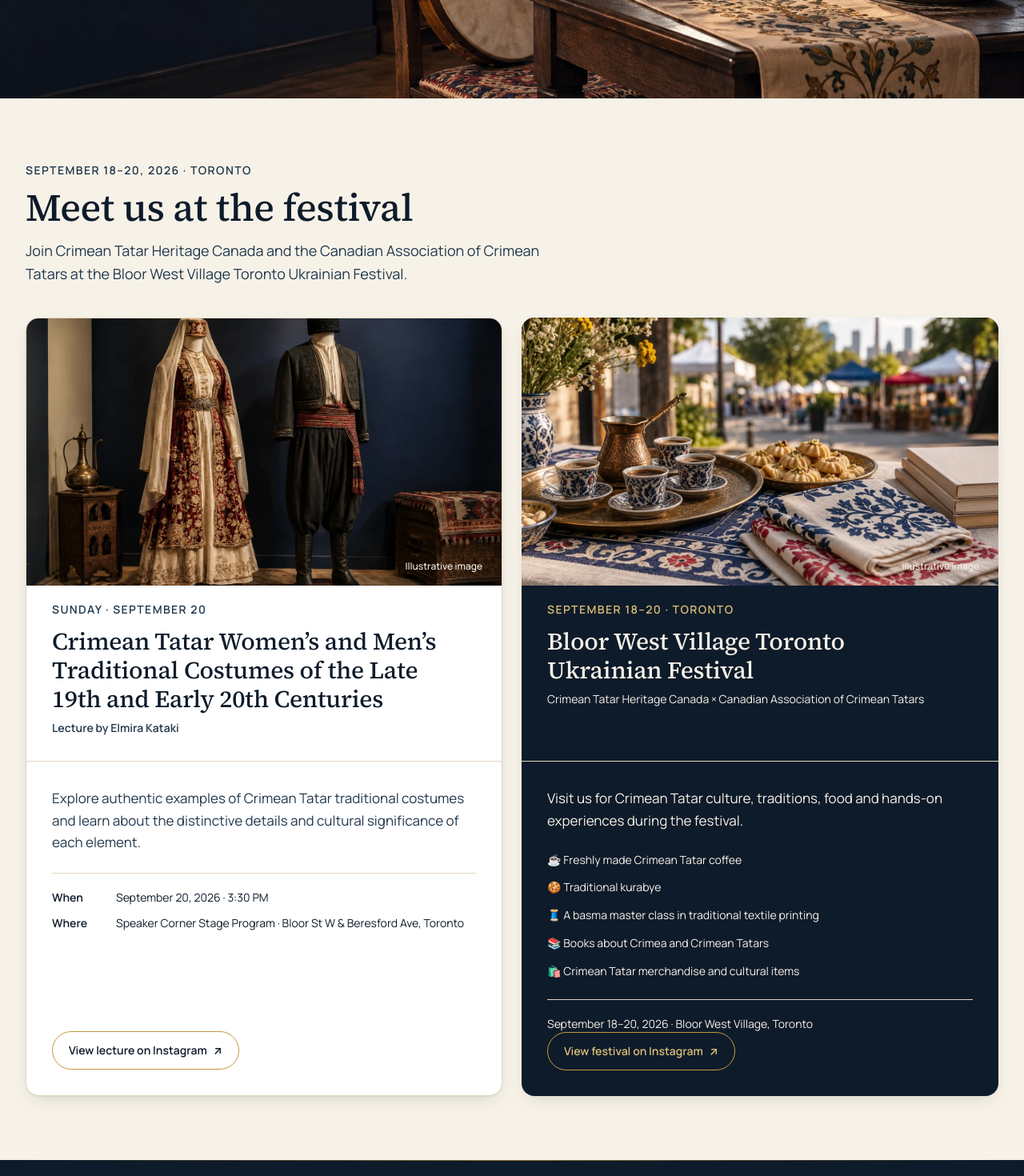
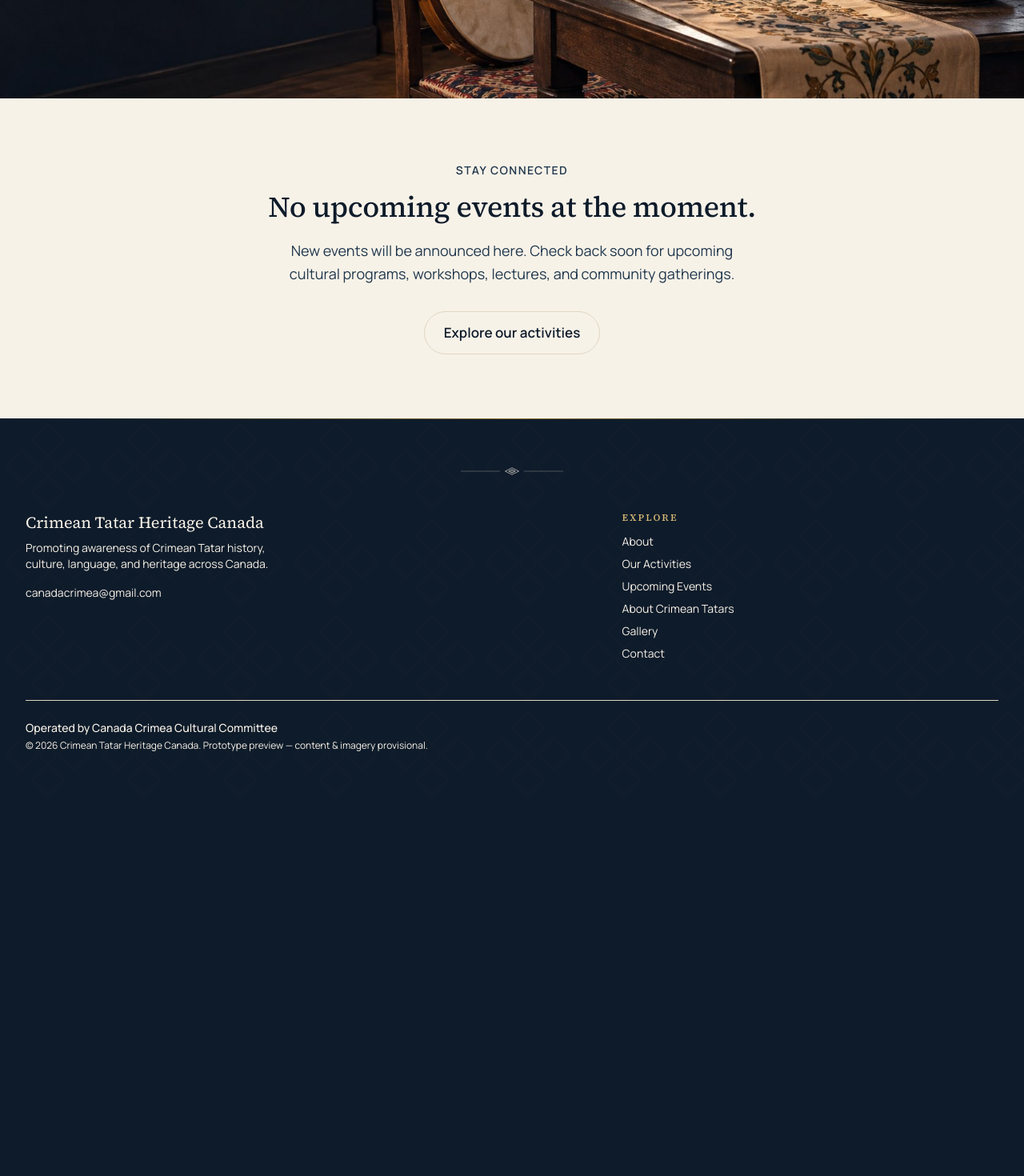
Before and after one commit to maxudovvv/cth, a Next.js app: page /upcoming-events in a window 1280 px wide. Shown: the part 360-1830 px from the top of the page at 80% size. After the commit the page ends 1356 px from the top, so only its background shows below. Built offline with nearby package versions, Linux system fonts and the light colour scheme.

Commit message:
Replace past events with upcoming events empty state

```diff
--- a/src/app/upcoming-events/page.tsx
+++ b/src/app/upcoming-events/page.tsx
@@ -1,11 +1,6 @@
 import type { Metadata } from "next";
 import Image from "next/image";
-
-const lectureInstagram = "https://www.instagram.com/reel/DdUcUhrx1Sm/?stkn=MWZxZnpseGIxNW44dA==";
-const festivalInstagram = "https://www.instagram.com/reel/DdUcUhrx1Sm/?stkn=MWZxZnpseGIxNW44dA==";
-
-const instagramLinkClass =
-  "inline-flex min-h-[48px] items-center justify-center rounded-full border border-gold px-5 py-3 text-sm font-semibold transition-colors focus-visible:outline focus-visible:outline-2 focus-visible:outline-offset-2 focus-visible:outline-gold";
+import Link from "next/link";
 
 export const metadata: Metadata = {
   title: "Upcoming Events",
@@ -24,86 +19,23 @@
           <p className="mt-5 max-w-lg text-lg leading-relaxed text-ivory/90">Meet, share stories, and celebrate Crimean Tatar heritage with our community.</p>
         </div>
       </header>
-      <section className="bg-ivory py-16 md:py-20" aria-labelledby="events-title">
-        <div className="container-wide">
-          <p className="text-sm font-semibold uppercase tracking-widest text-navy-600">September 18–20, 2026 · Toronto</p>
-          <h2 id="events-title" className="mt-3 font-display text-3xl text-navy md:text-5xl">Meet us at the festival</h2>
-          <p className="mt-4 max-w-2xl text-lg leading-relaxed text-navy-600">
-            Join Crimean Tatar Heritage Canada and the Canadian Association of Crimean Tatars
-            at the Bloor West Village Toronto Ukrainian Festival.
+
+      <section className="bg-ivory py-16 md:py-20" aria-labelledby="events-status">
+        <div className="container-wide max-w-3xl text-center">
+          <p className="text-sm font-semibold uppercase tracking-widest text-navy-600">Stay connected</p>
+          <h2 id="events-status" className="mt-4 font-display text-3xl text-navy md:text-4xl">
+            No upcoming events at the moment.
+          </h2>
+          <p className="mx-auto mt-5 max-w-xl text-lg leading-relaxed text-navy-600">
+            New events will be announced here. Check back soon for upcoming cultural programs,
+            workshops, lectures, and community gatherings.
           </p>
-
-          <div className="mt-10 grid auto-rows-fr items-stretch gap-6 lg:grid-cols-2">
-            <article className="flex h-full flex-col overflow-hidden rounded-2xl border border-line bg-white shadow-soft">
-              <div className="relative aspect-[16/9] overflow-hidden">
-                <Image
-                  src="/media/events/costume-lecture-illustration.webp"
-                  alt="Illustrative display of women's and men's traditional Crimean Tatar attire."
-                  fill
-                  sizes="(max-width: 1024px) 100vw, 50vw"
-                  className="object-cover object-[center_38%]"
-                />
-                <span className="absolute bottom-3 right-3 rounded-full bg-navy/75 px-3 py-1 text-xs font-medium text-ivory">Illustrative image</span>
-              </div>
-              <div className="min-h-[190px] border-b border-line bg-sand/55 px-6 py-5 md:px-8 lg:min-h-[220px]">
-                <p className="text-sm font-semibold uppercase tracking-widest text-navy-600">Sunday · September 20</p>
-                <h3 className="mt-3 font-display text-2xl leading-snug text-navy md:text-3xl">
-                  Crimean Tatar Women’s and Men’s Traditional Costumes of the Late 19th and Early 20th Centuries
-                </h3>
-                <p className="mt-2 text-sm font-semibold text-navy-600">Lecture by Elmira Kataki</p>
-              </div>
-              <div className="flex flex-1 flex-col px-6 py-6 md:px-8 md:py-8">
-                <p className="leading-relaxed text-navy-600">
-                  Explore authentic examples of Crimean Tatar traditional costumes and learn about
-                  the distinctive details and cultural significance of each element.
-                </p>
-                <dl className="mt-6 space-y-3 border-t border-line pt-5 text-sm text-navy">
-                  <div className="flex gap-4"><dt className="w-16 shrink-0 font-semibold">When</dt><dd><time dateTime="2026-09-20T15:30:00-04:00">September 20, 2026 · 3:30 PM</time></dd></div>
-                  <div className="flex gap-4"><dt className="w-16 shrink-0 font-semibold">Where</dt><dd>Speaker Corner Stage Program · Bloor St W &amp; Beresford Ave, Toronto</dd></div>
-                </dl>
-                <a href={lectureInstagram} target="_blank" rel="noopener noreferrer" className={`${instagramLinkClass} mt-auto self-start pt-3 text-navy hover:bg-gold/15`}>
-                  View lecture on Instagram <span aria-hidden="true" className="ml-2">↗</span>
-                </a>
-              </div>
-            </article>
-
-            <article className="flex h-full flex-col overflow-hidden rounded-2xl bg-navy text-ivory shadow-soft">
-              <div className="relative aspect-[16/9] overflow-hidden">
-                <Image
-                  src="/media/events/festival-table-illustration.webp"
-                  alt="Illustrative festival table with coffee, sweets, printed textiles and books."
-                  fill
-                  sizes="(max-width: 1024px) 100vw, 50vw"
-                  className="object-cover"
-                />
-                <span className="absolute bottom-3 right-3 rounded-full bg-navy/75 px-3 py-1 text-xs font-medium text-ivory">Illustrative image</span>
-              </div>
-              <div className="min-h-[190px] border-b border-ivory/15 px-6 py-5 md:px-8 lg:min-h-[220px]">
-                <p className="text-sm font-semibold uppercase tracking-widest text-gold-soft">September 18–20 · Toronto</p>
-                <h3 className="mt-3 font-display text-2xl leading-snug text-ivory md:text-3xl">Bloor West Village Toronto Ukrainian Festival</h3>
-                <p className="mt-2 text-sm text-ivory/75">Crimean Tatar Heritage Canada × Canadian Association of Crimean Tatars</p>
-              </div>
-              <div className="flex flex-1 flex-col px-6 py-6 md:px-8 md:py-8">
-                <p className="leading-relaxed text-ivory/85">
-                  Visit us for Crimean Tatar culture, traditions, food and hands-on experiences
-                  during the festival.
-                </p>
-                <ul className="mt-6 space-y-3 text-sm leading-relaxed text-ivory/90">
-                  <li>☕ Freshly made Crimean Tatar coffee</li>
-                  <li>🍪 Traditional kurabye</li>
-                  <li>🧵 A basma master class in traditional textile printing</li>
-                  <li>📚 Books about Crimea and Crimean Tatars</li>
-                  <li>🛍️ Crimean Tatar merchandise and cultural items</li>
-                </ul>
-                <p className="mt-6 border-t border-ivory/15 pt-5 text-sm text-ivory/80">
-                  <time dateTime="2026-09-18">September 18</time>–<time dateTime="2026-09-20">20, 2026</time> · Bloor West Village, Toronto
-                </p>
-                <a href={festivalInstagram} target="_blank" rel="noopener noreferrer" className={`${instagramLinkClass} mt-auto self-start pt-3 text-gold-soft hover:bg-gold/10`}>
-                  View festival on Instagram <span aria-hidden="true" className="ml-2">↗</span>
-                </a>
-              </div>
-            </article>
-          </div>
+          <Link
+            href="/our-activities"
+            className="mt-8 inline-flex min-h-[48px] items-center justify-center rounded-full border border-navy/25 px-6 py-3 font-semibold text-navy transition-colors hover:border-gold hover:bg-gold/10"
+          >
+            Explore our activities
+          </Link>
         </div>
       </section>
     </>
```
